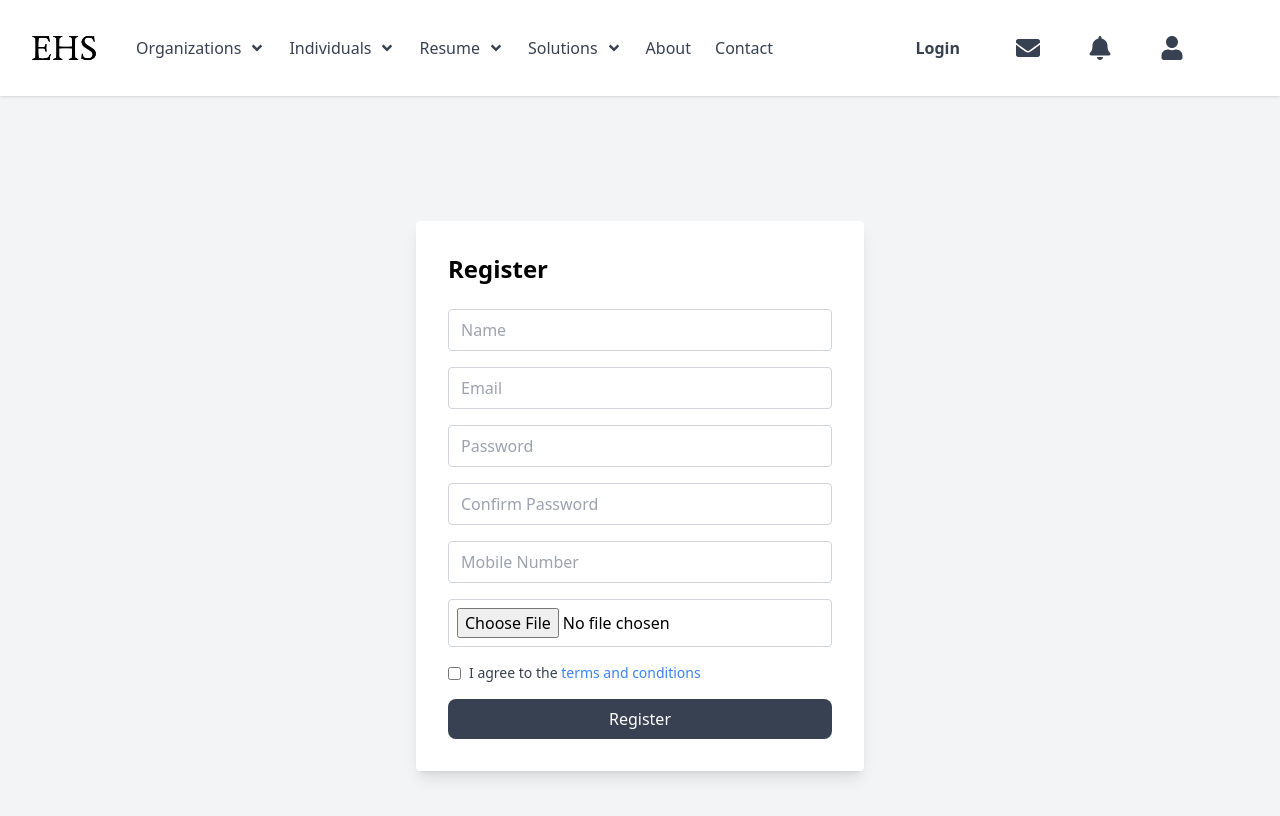
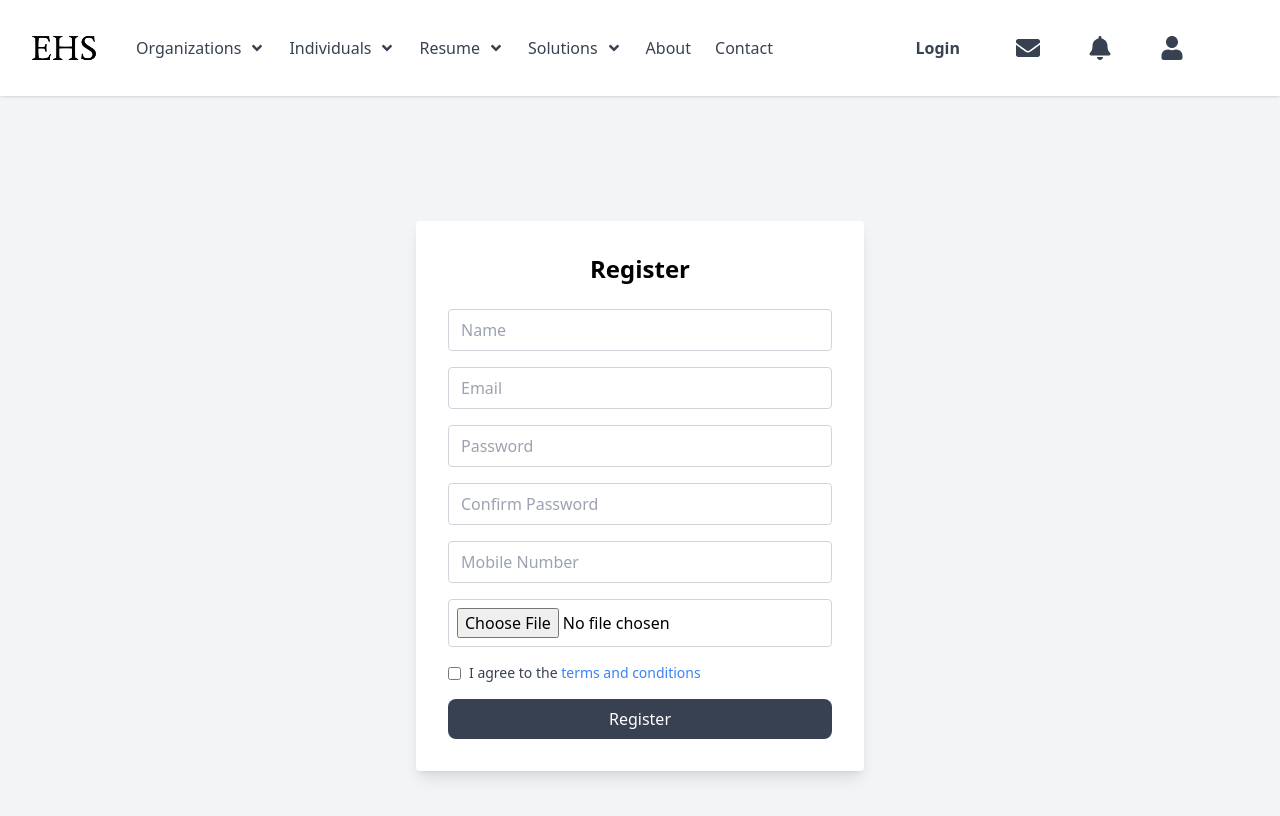
Before and after one commit to mddanish867/ehs, a React (Create React App) app: page /register in a window 1280 px wide. Shown: the top 816 px of the page. Built offline with nearby package versions, Linux system fonts and the light colour scheme.

Commit message:
modified register form

```diff
--- a/src/Authentication/Registration.jsx
+++ b/src/Authentication/Registration.jsx
@@ -81,7 +81,7 @@
   return (
     <div className="flex justify-center items-center min-h-screen bg-gray-100">
       <div className="bg-white p-8 rounded shadow-lg w-full max-w-md -mt-48 sm:mt-0">
-        <h2 className="text-2xl font-bold mb-6">Register</h2>
+        <h2 className="text-2xl font-bold mb-6 lg:text-center">Register</h2>
         <form onSubmit={handleSubmit}>
           <div className="relative mb-4">
             <div className={`absolute left-0 top-1/2 transform -translate-y-1/2 px-2 text-red-500 text-xs ${!errors.name ? 'invisible' : ''}`}>
```
